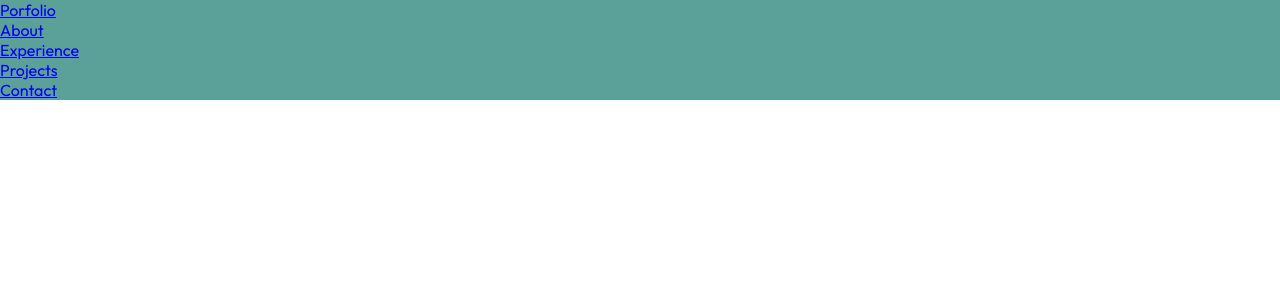
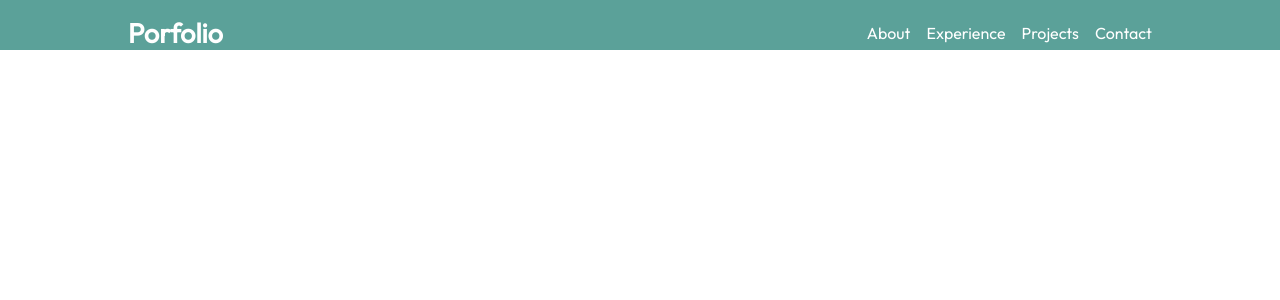
Before and after one commit to XiaoyangJin/Portfolio_React_JS, a React (Vite) app in the folder portfolio-xiaoyang/: page / in a window 1280 px wide. Shown: the top 300 px of the page. Built offline with nearby package versions, Linux system fonts and the light colour scheme.

Commit message:
Make navbar more readable

```diff
--- a/portfolio-xiaoyang/src/App.module.css
+++ b/portfolio-xiaoyang/src/App.module.css
@@ -5,5 +5,4 @@
     width: 100%;
     height: 100%;
 
-    color: white;
 }
--- a/portfolio-xiaoyang/src/components/Navbar/Navbar.jsx
+++ b/portfolio-xiaoyang/src/components/Navbar/Navbar.jsx
@@ -6,7 +6,7 @@
         <nav className={styles.navbar}>
             <a className={styles.title} href='/'>Porfolio</a>
             <div className={styles.menu}>
-                <ul className={styles.menuitems}>
+                <ul className={styles.menuItems}>
                     <li><a href='#about'>About</a></li>
                     <li><a href='#experience'>Experience</a></li>
                     <li><a href='#projects'>Projects</a></li>
--- a/portfolio-xiaoyang/src/components/Navbar/Navbar.module.css
+++ b/portfolio-xiaoyang/src/components/Navbar/Navbar.module.css
@@ -0,0 +1,41 @@
+@import "../../vars.css";
+
+.navbar {
+    position: relative;
+
+    display: flex;
+    align-items: center;
+    justify-content: space-between;
+
+    padding-top: 1rem;
+    margin: 0 10%;
+
+    z-index: 2;
+}
+
+.title {
+    font-size: 1.7rem;
+    font-weight: 600;
+
+    text-decoration: none;
+
+    color: var(--color-text);
+}
+
+.menu {
+    display: flex;
+}
+
+.menuItems {
+    display: flex;
+
+    gap: 1rem;
+    list-style: none;
+}
+
+.menuItems a {
+    font-size: 1rem;
+
+    color: var(--color-text);
+    text-decoration: none;
+}
```
